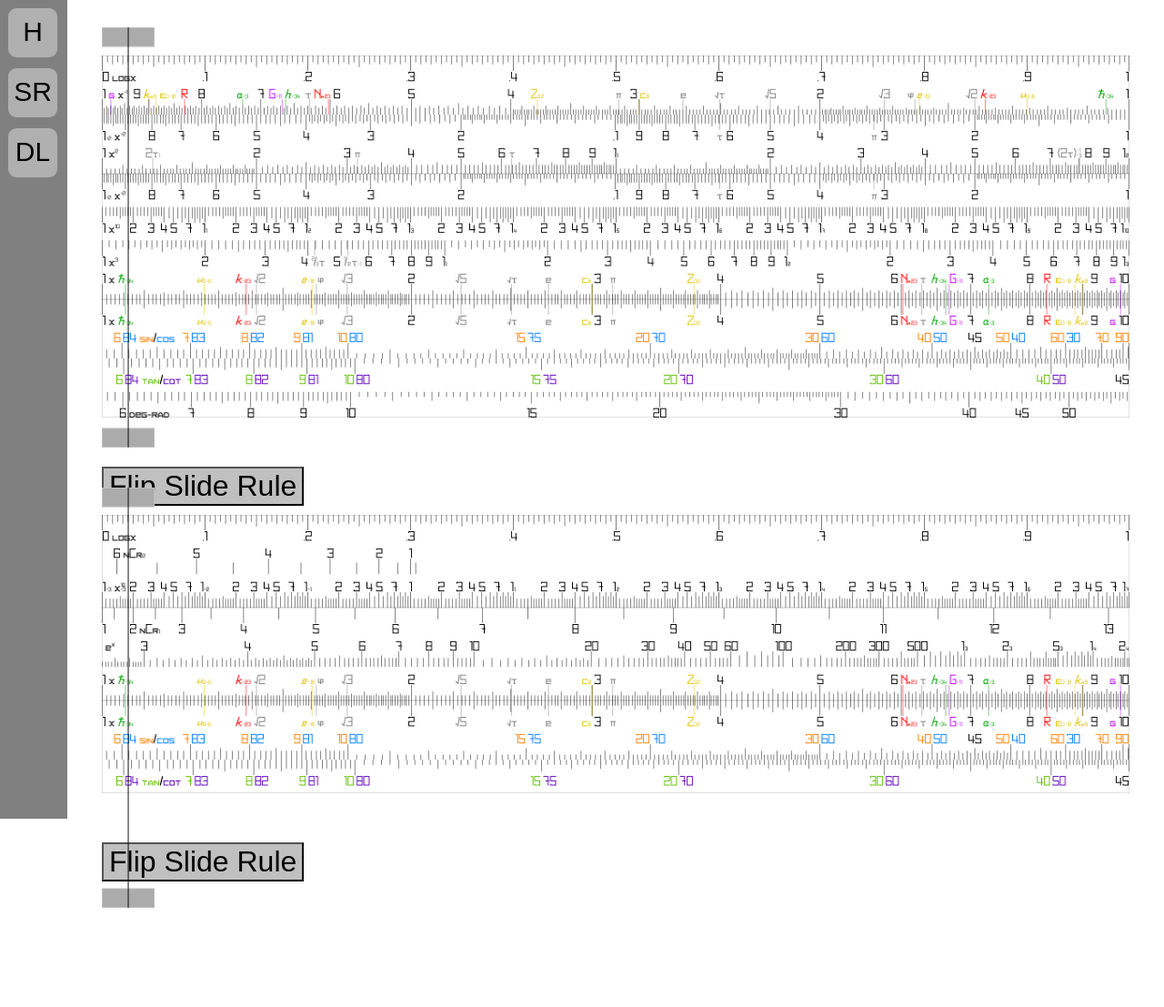
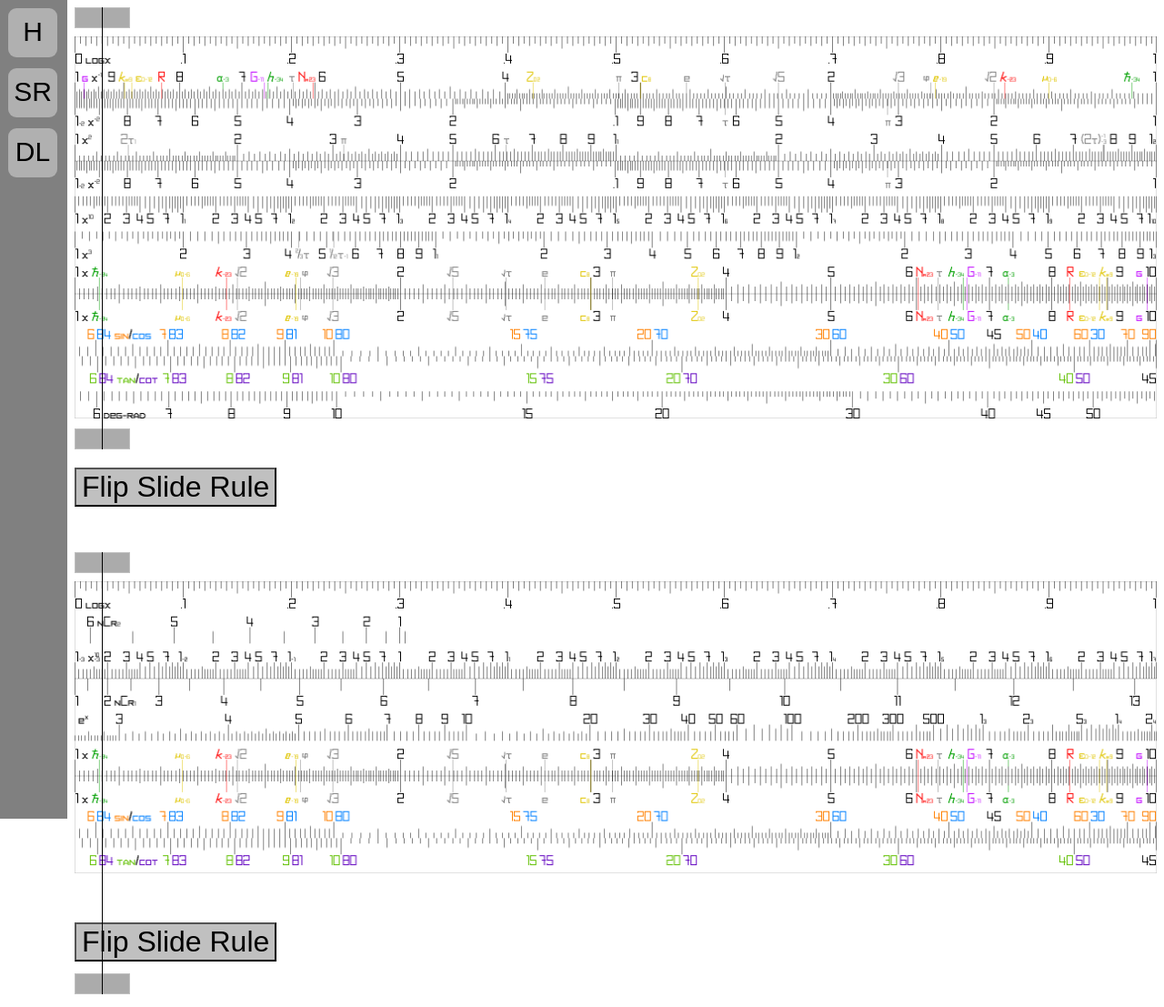
Before and after one commit to Doggyshakespeare/doggyshakespeare.github.io, a Jekyll site: the page built from sr_demo.html, in a window 1280 px wide. Shown: the whole page at 91% size. Built offline with Jekyll 4.4.1, drawn with Linux system fonts in a browser that asks for light colours; nearby versions of some CDN libraries; before the commit the page ends 1002 px from its top, so only the background shows below that.

Commit message:
Update style.css

```diff
--- a/css/style.css
+++ b/css/style.css
@@ -111,7 +111,7 @@
 
 .sr_ujo {
   display: block;
-  margin: 30px;
+  margin-bottom: 100px;
 }
 
 .f {
```
